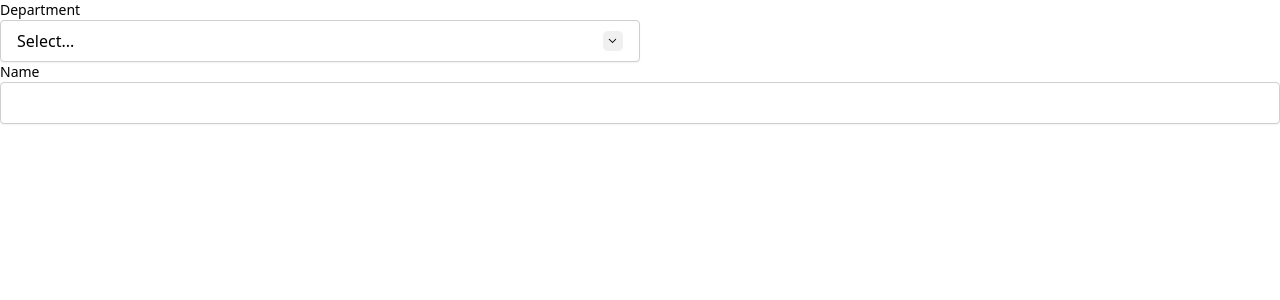
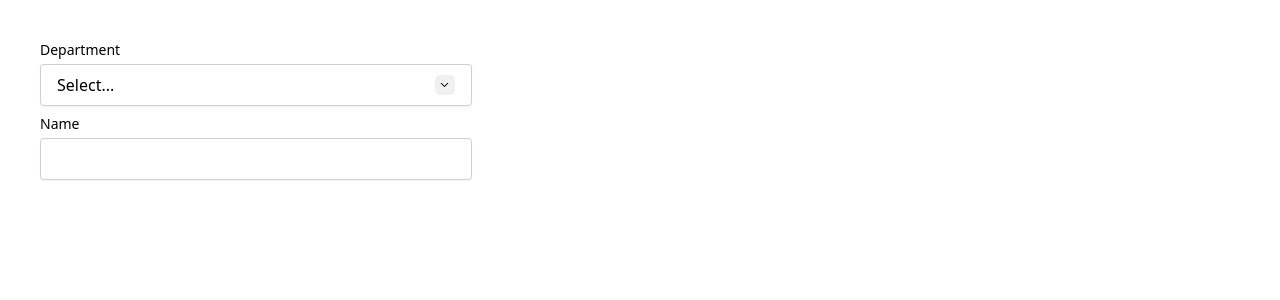
Before and after one commit to Dormmates/ticketing-capstone, a React (Vite) app: page /login in a window 1280 px wide. Shown: the top 300 px of the page. Built offline with nearby package versions, Linux system fonts and the light colour scheme.

Commit message:
added active styles

```diff
--- a/src/components/ui/Dropdown.tsx
+++ b/src/components/ui/Dropdown.tsx
@@ -50,7 +50,10 @@ const Dropdown = ({ label, options, value, onChange, className }: DropdownProps)
     <div className={merge(baseStyle, className)} ref={dropdownRef}>
       {label && <InputLabel label={label} />}
       <div
-        className="border rounded px-4 py-2 cursor-pointer bg-white shadow-sm flex justify-between items-center border-lightGrey"
+        className={merge(
+          "border rounded px-4 py-2 cursor-pointer bg-white shadow-sm flex justify-between items-center transition-colors duration-150",
+          isOpen ? "border-primary" : "border-lightGrey"
+        )}
         onClick={() => setIsOpen((prev) => !prev)}
       >
         {selectedLabel}
--- a/src/components/ui/InputLabel.tsx
+++ b/src/components/ui/InputLabel.tsx
@@ -6,7 +6,7 @@ interface Props {
 }
 
 const InputLabel = ({ className = "", label }: Props) => {
-  return <h1 className={merge(className, "text-black text-sm font-medium")}>{label}</h1>;
+  return <h1 className={merge(className, "text-black text-sm mb-1")}>{label}</h1>;
 };
 
 export default InputLabel;
--- a/src/components/ui/TextInput.tsx
+++ b/src/components/ui/TextInput.tsx
@@ -37,6 +37,7 @@ const TextInput = ({
         placeholder={placeholder}
         disabled={disabled}
         className={`w-full border rounded px-4 py-2 shadow-sm outline-none border-lightGrey
+            focus:border-primary
           ${isError ? "border-red" : "border-lightGrey"}
           ${disabled ? "bg-gray-100 cursor-not-allowed" : "bg-white"}
         `}
--- a/src/pages/Login.tsx
+++ b/src/pages/Login.tsx
@@ -17,8 +17,8 @@ const Login = () => {
   ];
 
   return (
-    <div>
-      <Dropdown className="w-1/2" label="Department" value={selected} onChange={setSelected} options={options} />
+    <div className="flex flex-col p-10 gap-2 max-w-lg">
+      <Dropdown label="Department" value={selected} onChange={setSelected} options={options} />
       <TextInput label="Name" onChange={(e) => setInput(e.target.value)} value={input} />
     </div>
   );
```
